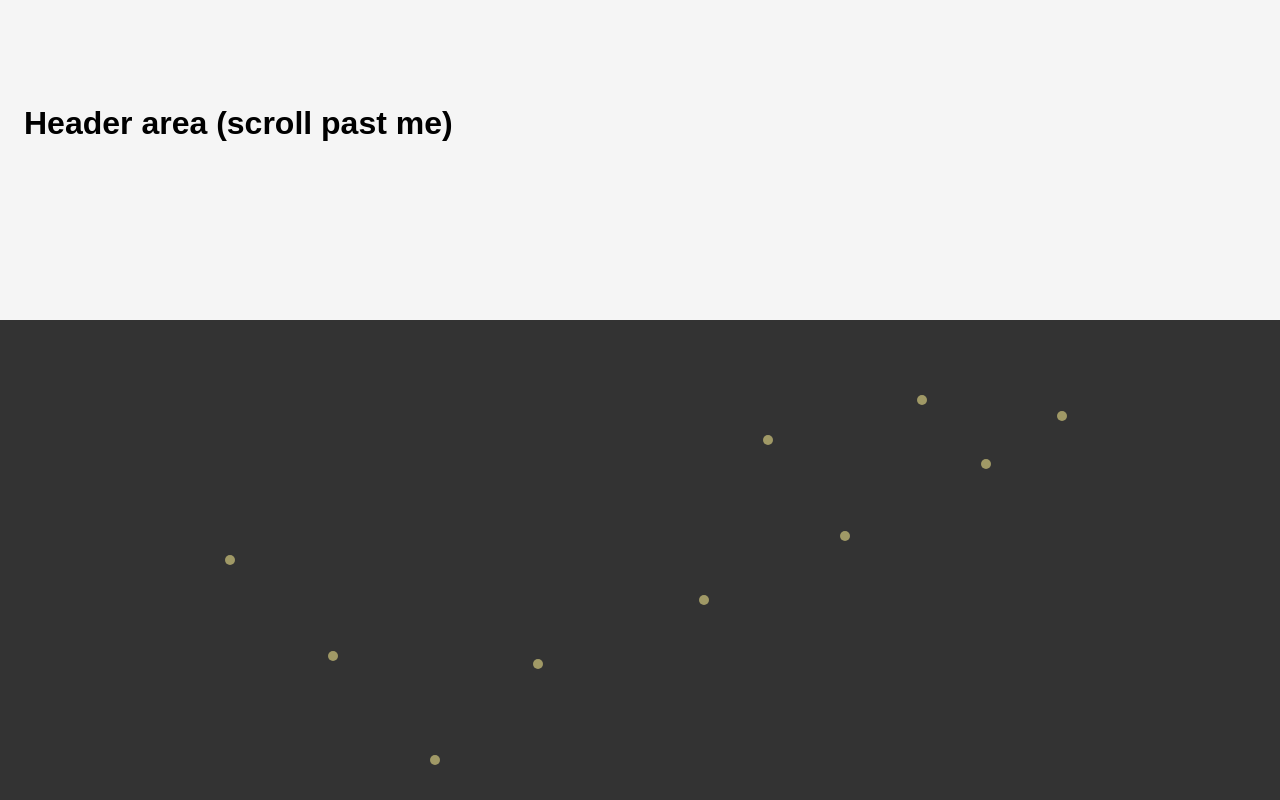
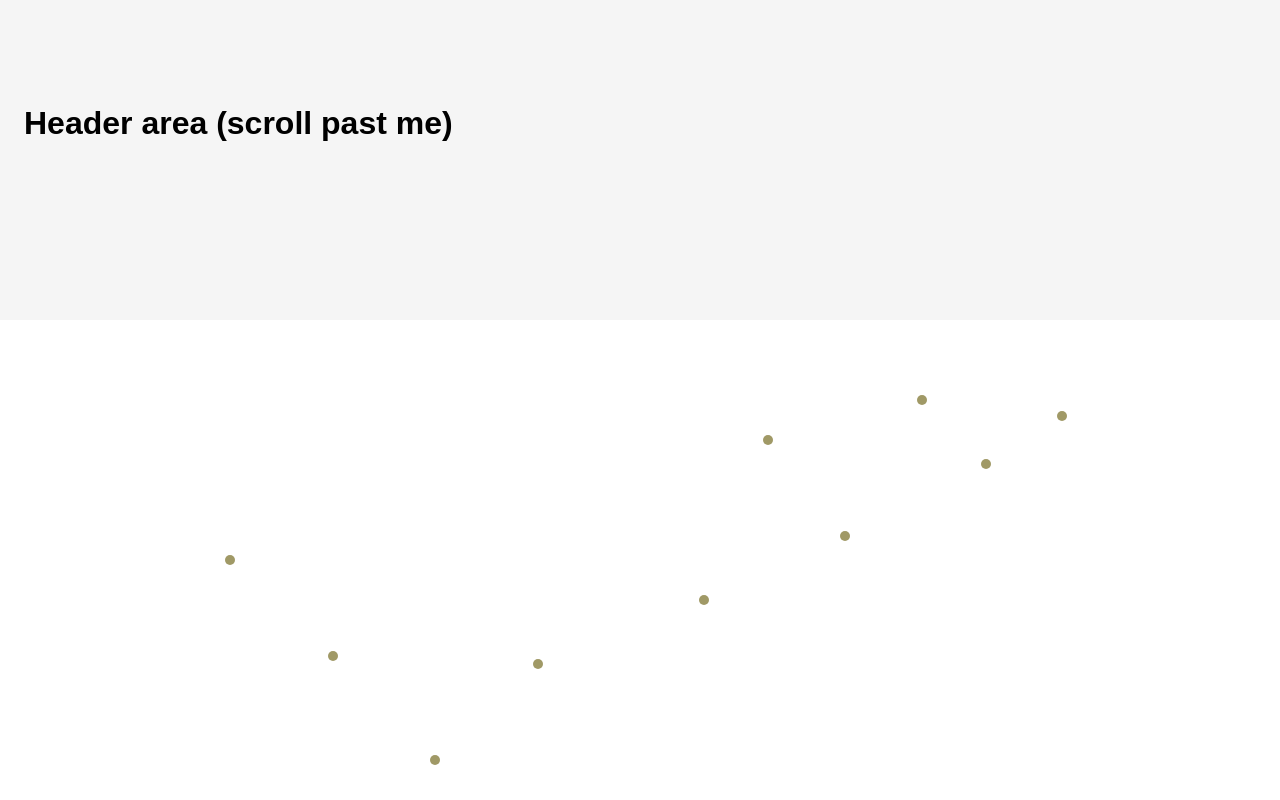
Before and after one commit to Hudilong/VU, a website built with Vite: page index.html in a window 1280 px wide. Shown: the top 800 px of the page. Built offline with nearby package versions, Linux system fonts and the light colour scheme.

Commit message:
new build

```diff
--- a/src/styles.css
+++ b/src/styles.css
@@ -1,8 +1,3 @@
-html {
-  background-color: #333;
-  margin: 0;
-  padding: 0;
-}
 
 #constellationSection {
     position: relative;     /* establishes a containing block          */
```
Also changed, not shown: dist/assets/index-BeZ2Nofp.js (renamed from dist/assets/index-C6mAp8GD.js), dist/assets/index-Cu4tu6Ng.css (added), dist/assets/index-wBZrGo9s.css (deleted), dist/index.html.
